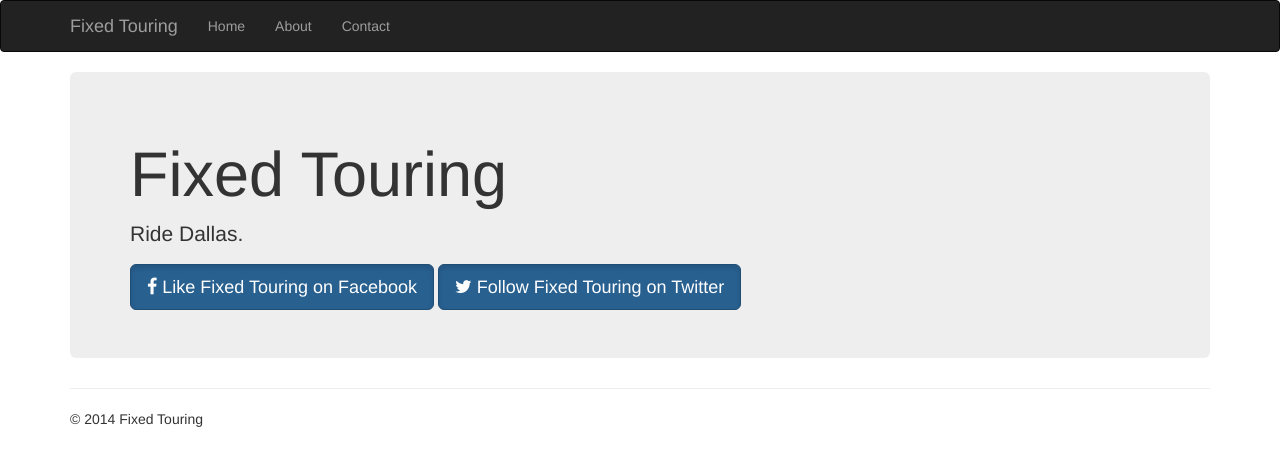
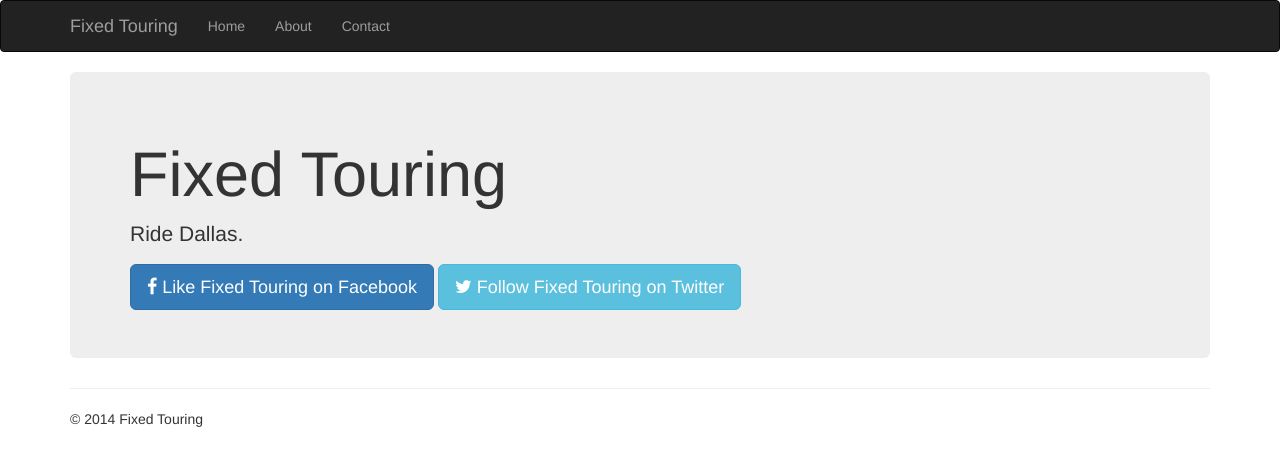
Before and after one commit to fixedtouring/fixedtouring.github.io, a Jekyll site: the page built from index.html, in a window 1280 px wide. Shown: the top 466 px of the page. Built offline with Jekyll 4.4.1, drawn with Linux system fonts in a browser that asks for light colours; nearby versions of some CDN libraries.

Commit message:
Fix social media link buttons

```diff
--- a/index.html
+++ b/index.html
@@ -7,11 +7,11 @@ layout: default
 
   <p>Ride Dallas.</p>
 
-  <a class="btn btn-primary btn-lg active" href="https://www.facebook.com/fixed.touring" role="button">
+  <a class="btn btn-primary btn-lg" href="https://www.facebook.com/fixed.touring" role="button">
     <i class="fa fa-facebook"></i> Like Fixed Touring on Facebook
   </a>
 
-  <a class="btn btn-primary btn-lg active" href="https://twitter.com/fixedtouring" role="button">
+  <a class="btn btn-info btn-lg" href="https://twitter.com/fixedtouring" role="button">
     <i class="fa fa-twitter"></i> Follow Fixed Touring on Twitter
   </a>
 </div>
```
